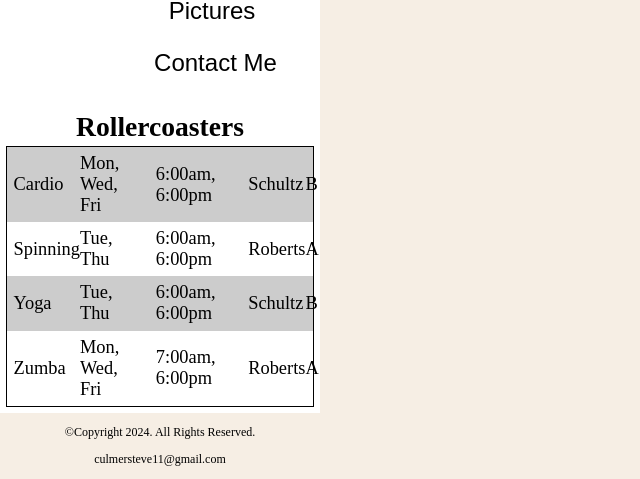
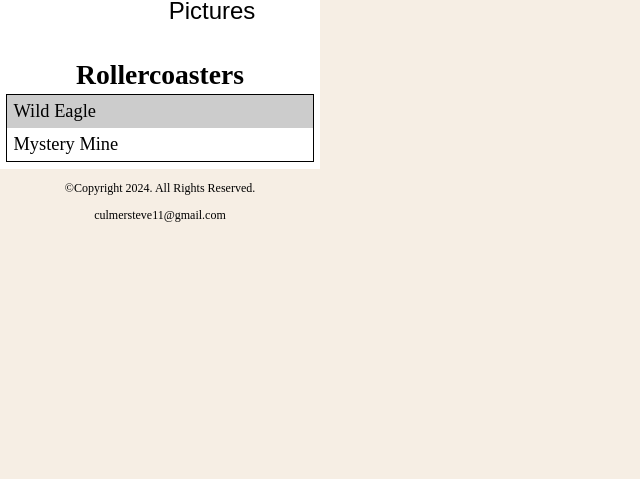
Before and after one commit to rikers99/biosite, a plain HTML site: page hobby.html in a window 1280 px wide. Shown: the part 792-1271 px from the top of the page, without its empty margins (0-640 px from the left). After the commit the page ends 1027 px from the top, so only its background shows below. Drawn offline with Linux system fonts and the light colour scheme.

Commit message:
update hobby

```diff
--- a/hobby.html
+++ b/hobby.html
@@ -26,7 +26,6 @@
 				<li><a href="index.html">Home</a></li>
 				<li><a href="about">About Me</a></li>
 				<li><a href="hobby.html">Hobbies and Pictures</a></li>
-				<li><a href="contact.html">Contact Me</a></li>
 			</ul>
 		</nav>
 
@@ -46,46 +45,13 @@
 				<th>Mystery Mine</th>
 			</tr>
 			<tr><!--Row2-->
-				<td>Cardio</td>
-				<td>Mon, Wed, Fri</td>
-				<td>6:00am, 6:00pm</td>
-				<td>Schultz</td>
-				<td>B</td>
+				<td>Wild Eagle</td>
 			</tr>
 			<tr><!--Row 3--</tr>
-				<td>Boot Camp</td>
-				<td>Tue, Thu</td>
-				<td>5:00am, 5:00pm</td>
-				<td>Taylor</td>
-				<td>B</td>
+				<td>Lighting Rod</td>
 			</tr>
 			<tr><!--Row4-->
-				<td>Spinning</td>
-				<td>Tue, Thu</td>
-				<td>6:00am, 6:00pm</td>
-				<td>Roberts</td>
-				<td>A</td>
-			</tr>
-				<tr><!--Row 5--</tr>
-				<td>Kickboxing</td>
-				<td>Mon, Wed, Fri</td>
-				<td>8:00am, 7:15pm</td>
-				<td>Lawrence</td>
-				<td>A</td>
-			</tr>
-			<tr><!--Row 6-->
-				<td>Yoga</td>
-				<td>Tue, Thu</td>
-				<td>6:00am, 6:00pm</td>
-				<td>Schultz</td>
-				<td>B</td>
-			</tr>
-			<tr><!--Row 7-->
-				<td>Zumba</td>
-				<td>Mon, Wed, Fri</td>
-				<td>7:00am, 6:00pm</td>
-				<td>Roberts</td>
-				<td>A</td>
+				<td>Mystery Mine</td>
 			</tr>
 		</table><!--End Table-->
 
```
